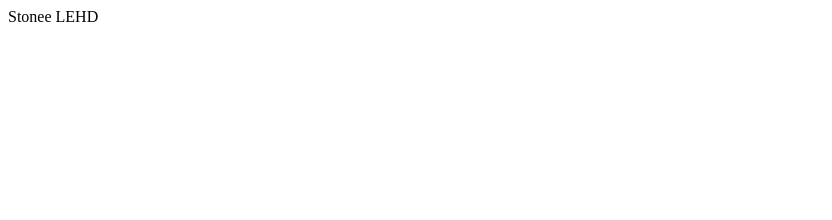
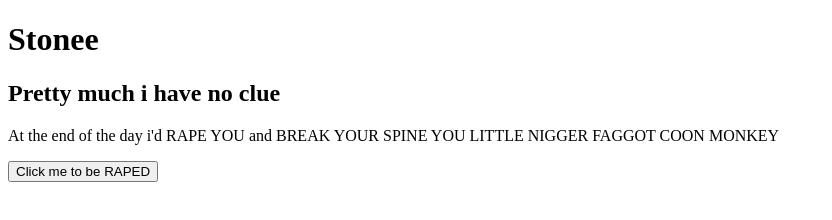
Before and after one commit to StoneeLEHD/first-project, a plain HTML site: page index.html in a window 1280 px wide. Shown: the whole page, without its empty margins (0-832 px from the left). Drawn offline with Linux system fonts and the light colour scheme.

Commit message:
first commit

```diff
--- a/index.html
+++ b/index.html
@@ -4,9 +4,13 @@
     <meta charset="UTF-8">
     <meta http-equiv="X-UA-Compatible" content="IE=edge">
     <meta name="viewport" content="width=device-width, initial-scale=1.0">
-    <title>Document</title>
+    <title>Frontend Course</title>
 </head>
 <body>
-    Stonee LEHD
+    <h1>Stonee</h1>
+    <h2>Pretty much i have no clue</h2>
+    <p>At the end of the day i'd RAPE YOU and BREAK YOUR SPINE YOU LITTLE NIGGER FAGGOT COON MONKEY</p>
+    <button>Click me to be RAPED</button>
+
 </body>
 </html>
```
